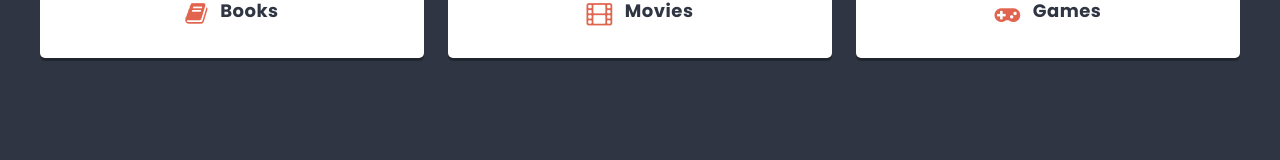
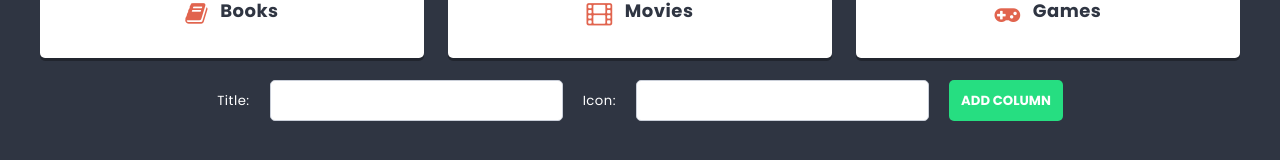
Before and after one commit to LukaszLewandowski91/first-react, a React (Create React App) app: page / in a window 1280 px wide. Shown: the part 562-722 px from the top of the page. Built offline with nearby package versions, Linux system fonts and the light colour scheme.

Commit message:
add ColumnForm.js

```diff
--- a/package.json
+++ b/package.json
@@ -11,6 +11,7 @@
     "react-dom": "^18.2.0",
     "react-scripts": "5.0.1",
     "sass": "^1.60.0",
+    "shortid": "^2.2.16",
     "web-vitals": "^2.1.4"
   },
   "scripts": {
--- /dev/null
+++ b/src/components/ColumnForm/ColumnForm.js
@@ -0,0 +1,28 @@
+import styles from "./ColumnForm.module.scss";
+import { useState } from "react";
+import Button from "../Button/Button";
+import TextInput from "../TextInput/TextInput";
+
+const ColumnForm = (props) => {
+  const [title, setTitle] = useState("");
+  const [icon, setIcon] = useState("");
+
+  const handleSubmit = (e) => {
+    e.preventDefault();
+    props.action({ title: title, icon: icon });
+    setTitle("");
+    setIcon("");
+  };
+
+  return (
+    <form onSubmit={handleSubmit} className={styles.columnForm}>
+      <label>Title:</label>
+      <TextInput value={title} onChange={(e) => setTitle(e.target.value)} />
+      <label>Icon:</label>
+      <TextInput value={icon} onChange={(e) => setIcon(e.target.value)} />
+      <Button>Add column</Button>
+    </form>
+  );
+};
+
+export default ColumnForm;
--- /dev/null
+++ b/src/components/ColumnForm/ColumnForm.module.scss
@@ -0,0 +1,17 @@
+.columnForm {
+  display: flex;
+  justify-content: center;
+  align-items: center;
+  padding: 10px;
+
+  label {
+    margin: 0 20px;
+  }
+
+  input {
+    margin: 0;
+  }
+  button {
+    margin: 0 20px;
+  }
+}
--- a/src/components/List/List.js
+++ b/src/components/List/List.js
@@ -1,7 +1,24 @@
 import styles from "./List.module.scss";
 import Column from "../Column/Column";
+import ColumnForm from "../ColumnForm/ColumnForm";
+import { useState } from "react";
+import { useEffect } from "react";
+import shortid from "shortid";
 
 const List = () => {
+  const [columns, setColumns] = useState([
+    { id: 1, title: "Books", icon: "book" },
+    { id: 2, title: "Movies", icon: "film" },
+    { id: 3, title: "Games", icon: "gamepad" },
+  ]);
+
+  const addColumn = (newColumn) => {
+    setColumns([
+      ...columns,
+      { id: shortid(), title: newColumn.title, icon: newColumn.icon },
+    ]);
+  };
+
   return (
     <div className={styles.list}>
       <header className={styles.header}>
@@ -13,10 +30,15 @@
         Interesting things I want to check out
       </p>
       <section className={styles.columns}>
-        <Column title="Books" icon="book" />
-        <Column title="Movies" icon="film" />
-        <Column title="Games" icon="gamepad" />
+        {columns.map((column) => (
+          <Column
+            key={column.id}
+            title={column.title}
+            icon={column.icon}
+          ></Column>
+        ))}
       </section>
+      <ColumnForm action={addColumn} />
     </div>
   );
 };
--- a/src/components/TextInput/TextInput.js
+++ b/src/components/TextInput/TextInput.js
@@ -4,6 +4,8 @@
   return (
     <input
       className={styles.input}
+      value={props.value}
+      onChange={props.onChange}
       placeholder={props.placeholder}
       type="text"
     ></input>
```
Also changed, not shown: 1 other file (tests, documents, lock files or other folders).
